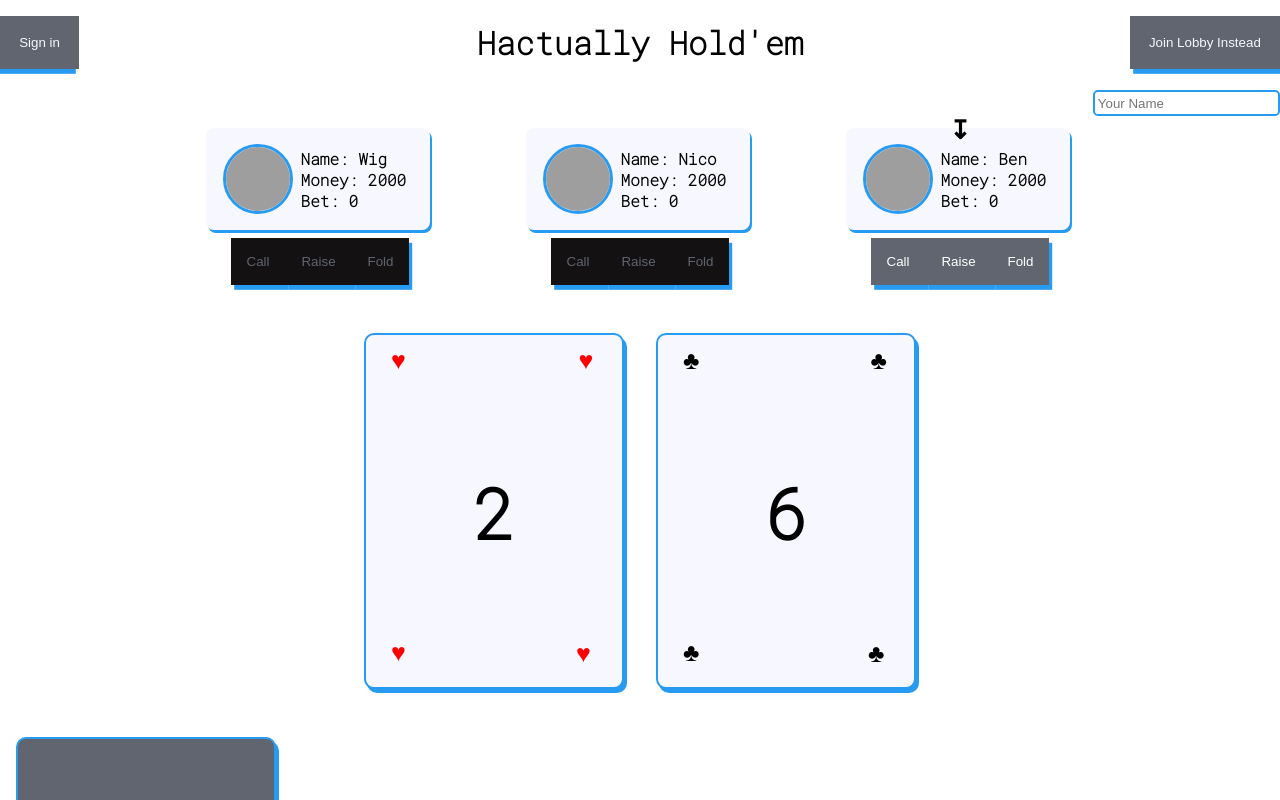
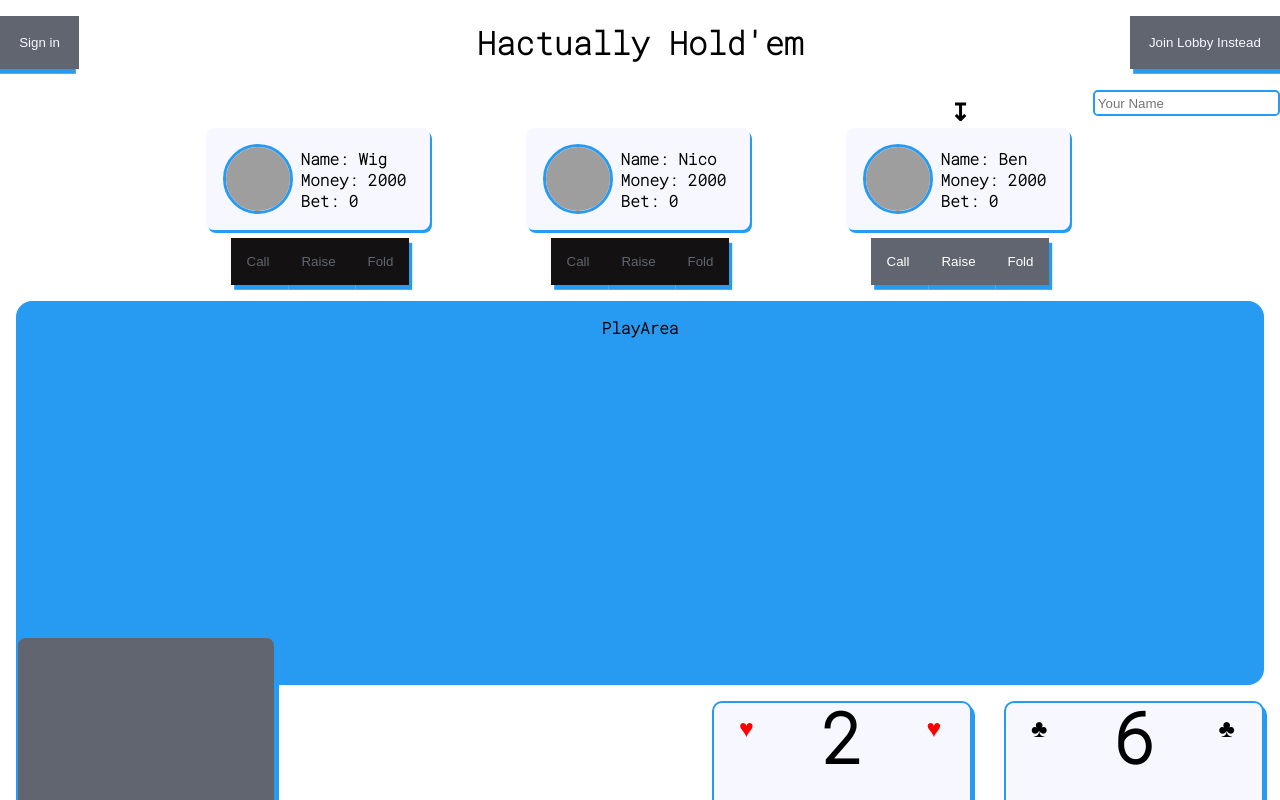
Before and after one commit to benamiller/hactually-holdem, a React (Create React App) app: page / in a window 1280 px wide. Shown: the top 800 px of the page. Built offline with nearby package versions, Linux system fonts and the light colour scheme; no server answers; the database is empty; grey boxes are pictures that could not be loaded; a web font is replaced by a local one.

Commit message:
29: Add basic play area + resizing components

```diff
--- a/src/App.css
+++ b/src/App.css
@@ -1,4 +1,8 @@
 @import url('https://fonts.googleapis.com/css2?family=Lato:wght@100&family=Noto+Serif+Display&family=Oswald:wght@200;300&family=Roboto&family=Roboto+Mono:wght@200&family=Square+Peg&display=swap');
+
+main {
+  height: 100%;
+}
 
 body {
   font-family: 'Roboto Mono';
@@ -44,10 +48,19 @@ nav {
   align-items: center;
 }
 
+.play-container {
+  height: 22rem;
+}
+
 .cards-container {
   margin: 3rem 0;
   display: flex;
-  justify-content: center;
+  justify-content: flex-end;
+}
+
+.card-deck-container {
+  position: absolute;
+  bottom: -12rem;
 }
 
 h1 {
--- a/src/App.tsx
+++ b/src/App.tsx
@@ -6,6 +6,7 @@ import LobbyConfig from './Components/LobbyConfig';
 import Cards from './Components/Cards';
 import Deck from './Components/Deck';
 import Authy from './Components/Authy';
+import PlayArea from './Components/PlayArea';
 import config from './cred';
 import { initializeApp } from 'firebase/app';
 import { getDatabase, ref, set, onValue } from 'firebase/database';
@@ -135,6 +136,9 @@ const App = () => {
       <section className='players-container'>
         {players}
       </section>
+      <section className='play-container'>
+        <PlayArea />
+      </section>
       <section className='cards-container'>
         <Cards cards={[{suit: 'hearts', value: 2}, {suit: 'clubs', value: 6}]}/>
       </section>
--- a/src/Components/Cards.css
+++ b/src/Components/Cards.css
@@ -20,6 +20,8 @@
     text-align: center;
     font-size: 70px;
     font-weight: 700;
+    position: relative;
+    bottom: 9rem;
 }
 
 .card-face .top-left::after {
--- /dev/null
+++ b/src/Components/PlayArea.css
@@ -0,0 +1,8 @@
+.play-area-container {
+    margin: 1rem 1rem;
+    border-radius: 1rem;
+    text-align: center;
+    padding: 1rem;
+    height: 100%;
+    background-color: var(--main-accent-color);
+}
--- /dev/null
+++ b/src/Components/PlayArea.tsx
@@ -0,0 +1,11 @@
+import './PlayArea.css';
+
+const PlayArea = () => {
+    return (
+        <div className='play-area-container'>
+            <div>PlayArea</div>
+        </div>
+    )
+}
+
+export default PlayArea;
--- a/src/Components/Player.css
+++ b/src/Components/Player.css
@@ -50,7 +50,8 @@ img {
 }
 
 .active::after {
-    font-size: 1.6rem;
+    font-size: 1.5rem;
     content: '\21A7';
     position: absolute;
+    margin: -1rem 0;
 }
```
Also changed, not shown: src/Components/Card.tsx (added, +9 -0 lines), src/Components/Card.css (added).
